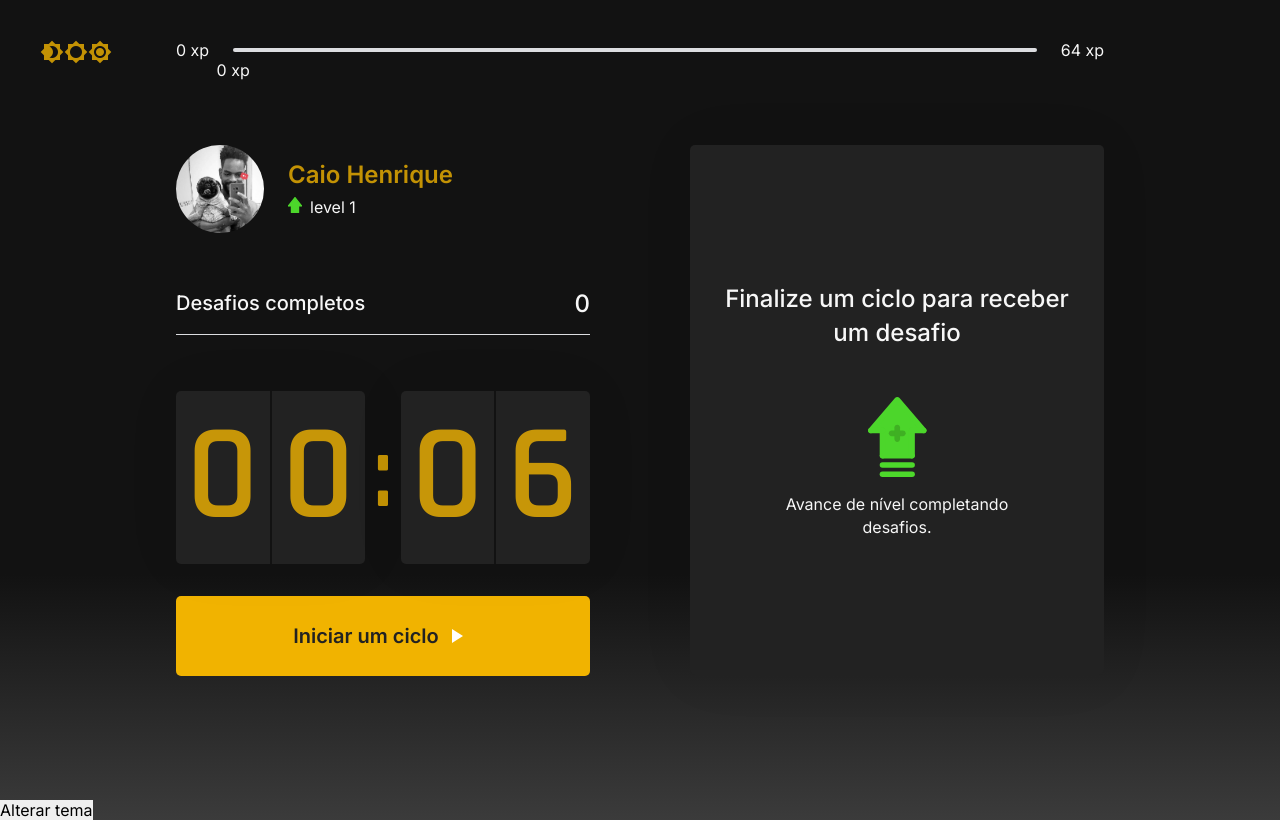
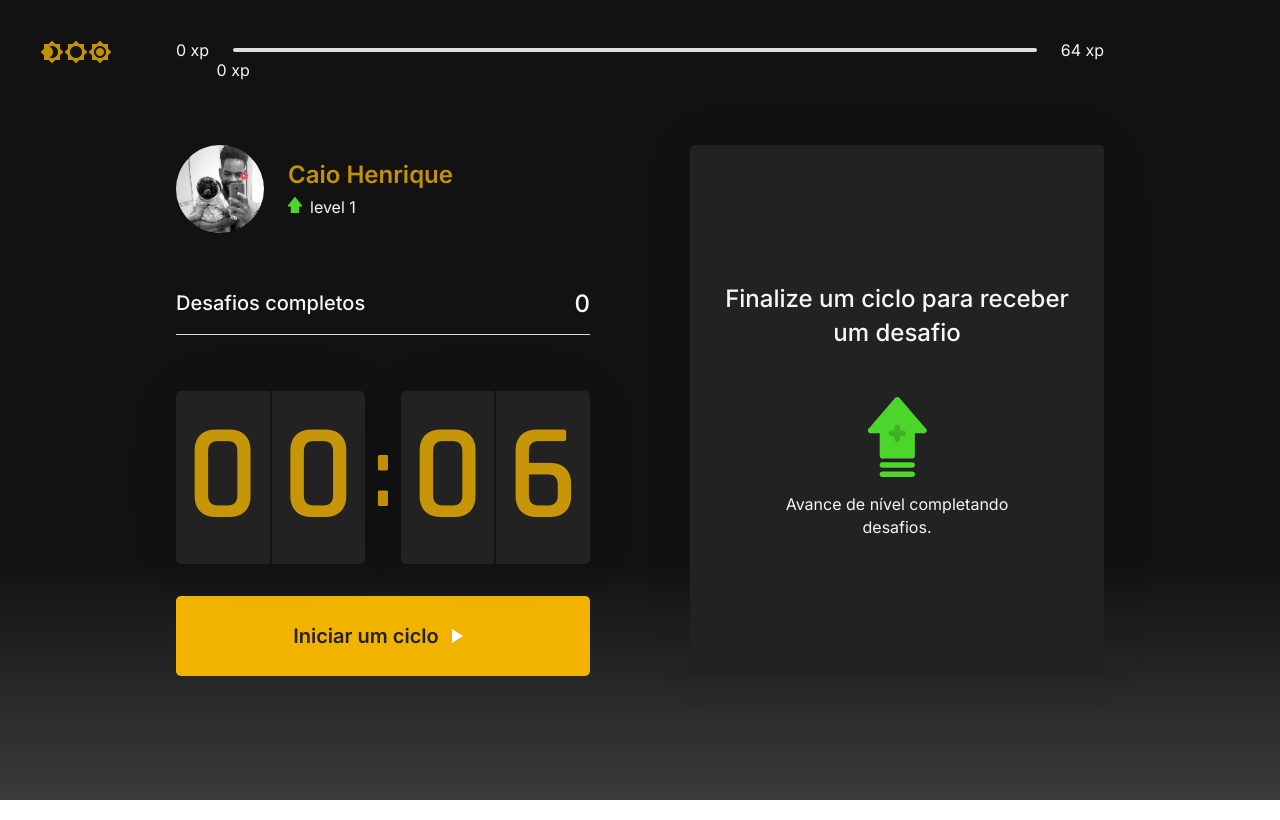
Before and after one commit to caiohenrique-developer/moveit-web, a Next.js app: page / in a window 1280 px wide. Built offline with nearby package versions, Linux system fonts and the light colour scheme.

Commit message:
:chart_with_upwards_trend: [ WIP ]: Pass the handle theme mode to correct button with props

```diff
--- a/src/pages/_app.tsx
+++ b/src/pages/_app.tsx
@@ -10,11 +10,7 @@ function MyApp({ Component, pageProps }) {
   return (
     <>
       <ThemeProvider theme={ theme === 'dark' ? themeMode.dark : themeMode.light }>
-        <Component {...pageProps} />
-
-        <button
-          onClick={handleThemeModeToggle}
-        >Alterar tema</button>
+        <Component {...pageProps} toggleThemeMode={handleThemeModeToggle} />
 
         <GlobalStyle />
       </ThemeProvider>
--- a/src/pages/index.tsx
+++ b/src/pages/index.tsx
@@ -15,10 +15,10 @@ interface HomeProps {
   level: number;
   currentExperience: number;
   challengesComplited: number;
+  toggleThemeMode: () => void;
 }
 
 export default function Home(props: HomeProps) {
-
   return (
     <ChallengesProvider
       level={props.level}
@@ -33,7 +33,7 @@ export default function Home(props: HomeProps) {
         <button
           type="button"
           className={styles.darkModeBTN}
-          // onClick={toggleThemeMode}
+          onClick={props.toggleThemeMode}
         >
           <span className="material-icons">brightness_4</span>
           <span className="material-icons">brightness_5</span>
```
